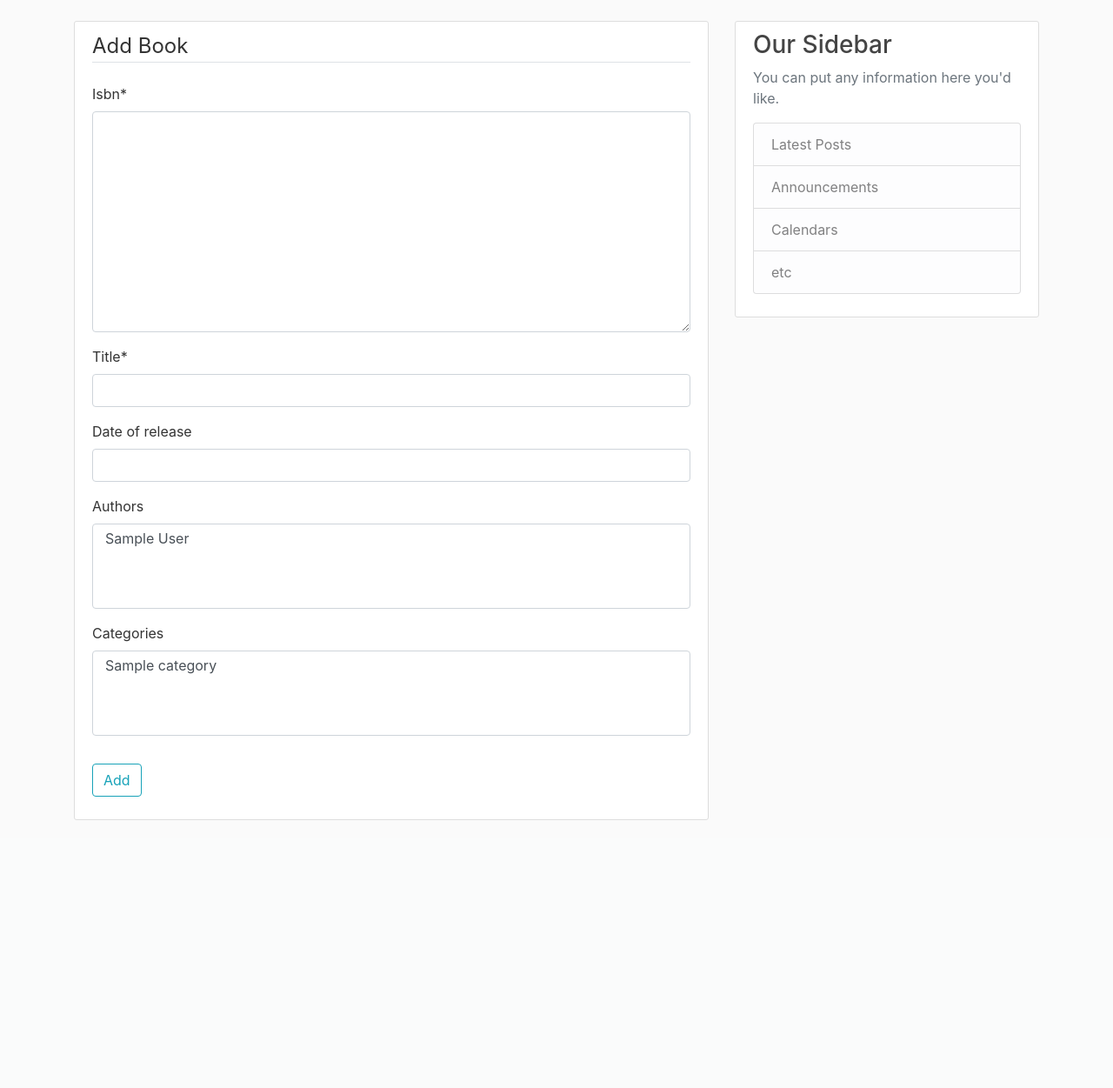
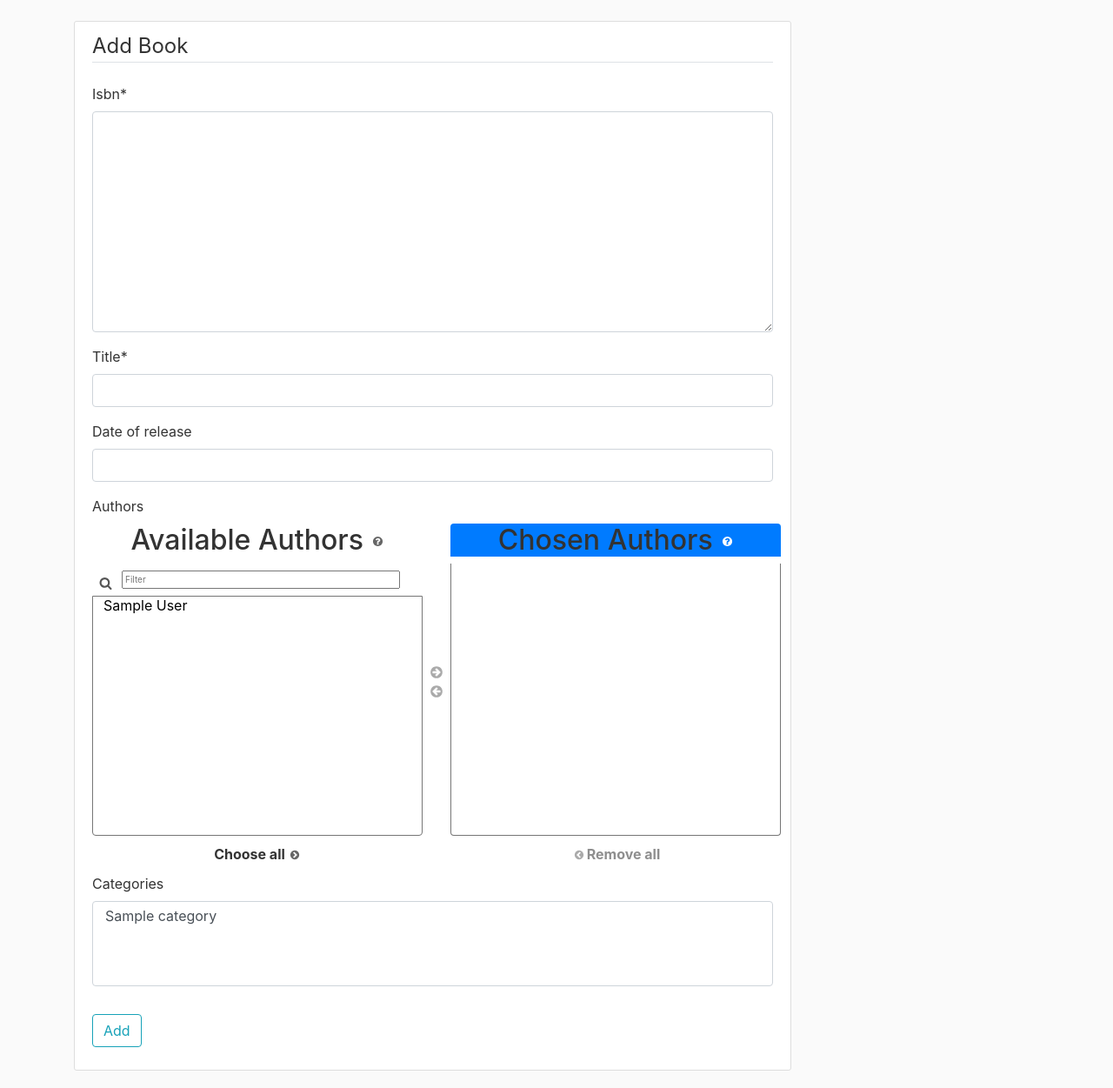
Before and after one commit to BartoszCzernal/LibrarySystemManagement, a Django app: page /book/new/ in a window 1280 px wide. Shown: the part 56-1307 px from the top of the page at 87% size. Before the commit the page ends 999 px from the top, so only its background shows below. Run offline with Django 3.2, Linux system fonts and the light colour scheme; a user stored in the database is signed in; tables that the repository leaves empty hold one stand-in row (values such as "Sample post"); lists and menus that the app fills with data are empty; some libraries are stand-ins or nearby versions.

Commit message:
Create custom form for book add and update

```diff
--- /dev/null
+++ b/books/forms.py
@@ -0,0 +1,18 @@
+from django.forms import ModelForm, Textarea, SelectDateWidget, ModelMultipleChoiceField
+from django.contrib.admin.widgets import FilteredSelectMultiple
+from .models import Book, Author
+
+
+class BookForm(ModelForm):
+    authors = ModelMultipleChoiceField(queryset=Author.objects.all(), required=False,
+                                       widget=FilteredSelectMultiple('Authors', is_stacked=False))
+
+    class Media:
+        css = {
+            'all': ('/static/admin/css/widgets.css',),
+        }
+        js = ('/admin/jsi18n',)
+
+    class Meta:
+        model = Book
+        fields = '__all__'
--- a/books/templates/books/base.html
+++ b/books/templates/books/base.html
@@ -6,9 +6,12 @@
     <meta name="viewport" content="width=device-width, initial-scale=1, shrink-to-fit=no">
 
     <!-- Bootstrap CSS -->
+    <link rel="stylesheet" href="https://cdn.jsdelivr.net/npm/bootstrap-select@1.13.14/dist/css/bootstrap-select.min.css">
+
     <link rel="stylesheet" href="https://stackpath.bootstrapcdn.com/bootstrap/4.3.1/css/bootstrap.min.css" integrity="sha384-ggOyR0iXCbMQv3Xipma34MD+dH/1fQ784/j6cY/iJTQUOhcWr7x9JvoRxT2MZw1T" crossorigin="anonymous">
 
     <link rel="stylesheet" type="text/css" href="{% static 'books/main.css' %}">
+
 
     <script src="https://code.jquery.com/jquery-3.3.1.slim.min.js"
             integrity="sha384-q8i/X+965DzO0rT7abK41JStQIAqVgRVzpbzo5smXKp4YfRvH+8abtTE1Pi6jizo"
@@ -52,22 +55,22 @@
     </header>
     <main role="main" class="container">
       <div class="row">
-        <div class="col-md-8">
+        <div class="col-md-9">
           {% block content %}{% endblock %}
         </div>
-        <div class="col-md-4">
-          <div class="content-section">
-            <h3>Our Sidebar</h3>
-            <p class='text-muted'>You can put any information here you'd like.
-              <ul class="list-group">
-                <li class="list-group-item list-group-item-light">Latest Posts</li>
-                <li class="list-group-item list-group-item-light">Announcements</li>
-                <li class="list-group-item list-group-item-light">Calendars</li>
-                <li class="list-group-item list-group-item-light">etc</li>
-              </ul>
-            </p>
-          </div>
-        </div>
+<!--        <div class="col-md-4">-->
+<!--          <div class="content-section">-->
+<!--            <h3>Our Sidebar</h3>-->
+<!--            <p class='text-muted'>You can put any information here you'd like.-->
+<!--              <ul class="list-group">-->
+<!--                <li class="list-group-item list-group-item-light">Latest Posts</li>-->
+<!--                <li class="list-group-item list-group-item-light">Announcements</li>-->
+<!--                <li class="list-group-item list-group-item-light">Calendars</li>-->
+<!--                <li class="list-group-item list-group-item-light">etc</li>-->
+<!--              </ul>-->
+<!--            </p>-->
+<!--          </div>-->
+<!--        </div>-->
       </div>
     </main>
 
--- a/books/templates/books/book_form.html
+++ b/books/templates/books/book_form.html
@@ -11,7 +11,9 @@
                     {% else %}
                     Update
                     {% endif %} Book</legend>
+                {{ form.media }}
                 {{ form|crispy }}
+                 <script type="text/javascript" src="{% url 'jsi18n' %}"></script>
             </fieldset>
             <div class="form-group">
                 <button class="btn btn-outline-info" type="submit">
--- a/books/urls.py
+++ b/books/urls.py
@@ -1,5 +1,7 @@
 from django.urls import path
 from . import views
+from django.conf.urls import url
+from django import views as django_views
 from .views import BookListView, BookDetailView, BookCreateView, BookUpdateView, BookDeleteView
 
 urlpatterns = [
@@ -8,4 +10,5 @@ urlpatterns = [
     path('book/new/', BookCreateView.as_view(), name='book-create'),
     path('book/<int:pk>/update/', BookUpdateView.as_view(), name='book-update'),
     path('book/<int:pk>/delete/', BookDeleteView.as_view(), name='book-delete'),
+    url(r'^jsi18n/$', django_views.i18n.JavaScriptCatalog.as_view(), name='jsi18n'),
 ]
--- a/books/views.py
+++ b/books/views.py
@@ -2,6 +2,7 @@ from django.shortcuts import render
 from .models import Book
 from django.views.generic import ListView, DetailView, CreateView, UpdateView, DeleteView
 from django.contrib.auth.mixins import LoginRequiredMixin
+from .forms import BookForm
 
 
 class BookListView(LoginRequiredMixin, ListView):
@@ -17,12 +18,12 @@ class BookDetailView(LoginRequiredMixin, DetailView):
 
 class BookCreateView(LoginRequiredMixin, CreateView):
     model = Book
-    fields = '__all__'
+    form_class = BookForm
 
 
 class BookUpdateView(LoginRequiredMixin, UpdateView):
     model = Book
-    fields = '__all__'
+    form_class = BookForm
 
 
 class BookDeleteView(LoginRequiredMixin, DeleteView):
```
Also changed, not shown: books/static/books/main.css (line endings or trailing spaces).
